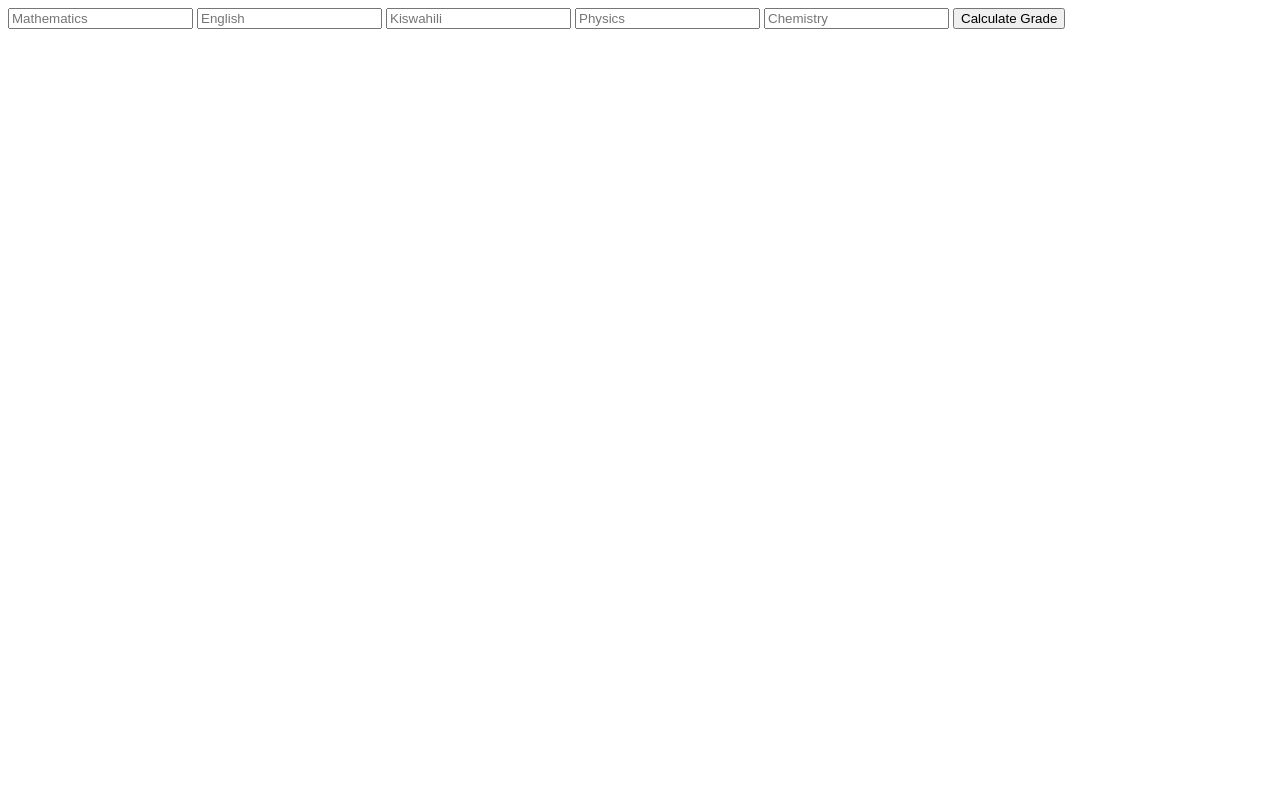
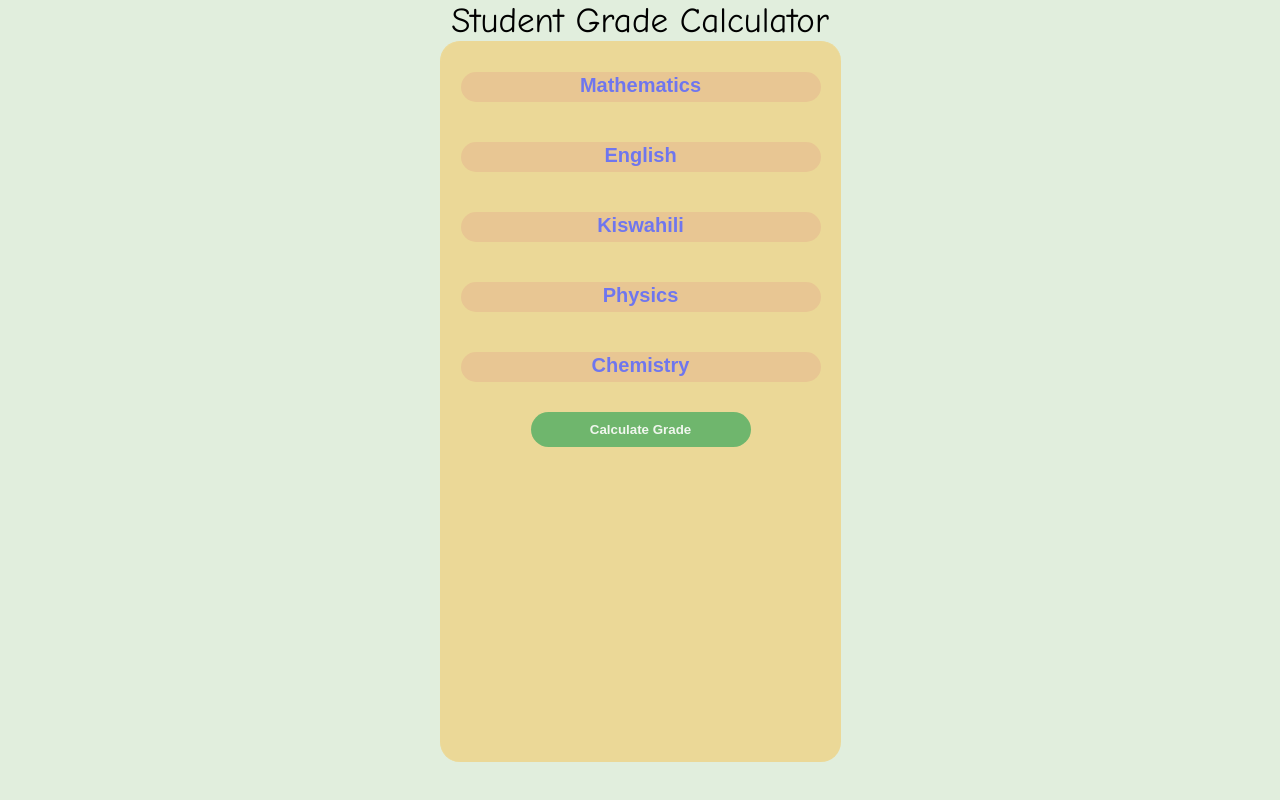
Before and after one commit to cheche-henry/week-1-challenge, a plain HTML site: page grade generator/index.html in a window 1280 px wide. Drawn offline with Linux system fonts and the light colour scheme.

Commit message:
Final draft

```diff
--- a/grade generator/index.html
+++ b/grade generator/index.html
@@ -5,21 +5,31 @@
     <meta http-equiv="X-UA-Compatible" content="IE=edge">
     <meta name="viewport" content="width=device-width, initial-scale=1.0">
     <title>Student Grade Generator</title>
+    <link rel="stylesheet" href="./style.css">
+    <style>
+
+    </style>
 </head>
 <body>
-    <!--input section-->
-    <div class="container">
+<!--input section-->
+<h3>Student Grade Calculator</h3>
+<div class="container">
+    <div class="form">
+        <div class="input">
         <input type="text" id="math" placeholder="Mathematics" required>
         <input type="text" id="eng" placeholder="English" required>
         <input type="text" id="swa" placeholder="Kiswahili" required>
         <input type="text" id="phy" placeholder="Physics" required>
         <input type="text" id="chem" placeholder="Chemistry" required>
         <button onclick="calculate()">Calculate Grade</button>
-    </div>
-    <!--display grades on website-->
+        <!--display grades on website-->
     <p id="result"></p>
     <p id="per"></p>
     <p id="grade"></p>
+    </div>
+</div>
+</div>
+
     <!--link to script.js-->
     <script src="./script.js"></script>
 </body>
--- a/grade generator/script.js
+++ b/grade generator/script.js
@@ -29,7 +29,7 @@ function calculate(){
     //link javascript to paragraphs in index.html
     document.getElementById(`result`).innerHTML=
     `Your total marks are: ${total}`
-    document.getElementById(`per`).innerHTML=`Your percentage is: ${per}`
+    document.getElementById(`per`).innerHTML=`Your percentage is: ${per}%`
     document.getElementById(`grade`).innerHTML=`Your grade is: ${grade} `
 
 }
--- a/grade generator/style.css
+++ b/grade generator/style.css
@@ -0,0 +1,82 @@
+*{
+    margin: 0;
+    padding: 0;
+}
+/* styling container*/
+.container{
+    display: flex;
+    justify-content: center;
+    align-items: center;
+    min-height: 50vh;
+}
+/* input form*/
+.form{
+    height: 90vh;
+    width: 400px;
+    background: #f6c453;
+    opacity: 0.5;
+    border-radius: 20px;
+    box-shadow: black;
+    border-top: 1px solid #f6c453;
+    border-left: 1px solid #f6c453;
+}
+/* styling heading*/
+h3 {
+    text-align: center;
+    position: relative;
+    top: 20%;
+    font-weight: 500;
+    font-size: 35px;
+    color: black;
+    font-family: Comic Sans MS;
+}
+/* input section*/
+.input {
+margin: 10px 0px;
+display: flex;
+flex-direction: column;
+}
+.input input{
+font-weight: bold;
+text-align: center;
+padding-top:10px ;
+padding-bottom: 10px;
+width: 90%;
+margin: 20px;
+height: 10px;
+outline: none;
+border: none;
+border-radius: 20px;
+background-color: #f0a04b ;
+}
+/* button*/
+button {
+background-color: green;
+outline: none;
+border: none;
+border-radius: 30px;
+font-weight: bold;
+padding: 10px 12.5px;
+color: white;
+margin: 10px 90px;
+cursor: pointer;
+}
+button:hover{
+background-color: red;
+}
+/* paragraphsr*/
+p{
+color: blue;
+text-align: center;
+font-weight: bold;
+}
+/* body*/
+body{
+background-color: #e1eedd;
+}
+/* placeholder*/
+::placeholder{
+color: blue;
+font-weight: bold;
+font-size: 20px;
+}
--- a/net salary calculator/style.css
+++ b/net salary calculator/style.css
@@ -0,0 +1,82 @@
+*{
+    margin: 0;
+    padding: 0;
+}
+/* styling container*/
+.container{
+    display: flex;
+    justify-content: center;
+    align-items: center;
+    min-height: 50vh;
+}
+/* input form*/
+.form{
+    height: 50vh;
+    width: 400px;
+    background: #f6c453;
+    opacity: 0.5;
+    border-radius: 20px;
+    box-shadow: black;
+    border-top: 1px solid #f6c453;
+    border-left: 1px solid #f6c453;
+}
+/* styling heading*/
+h3 {
+    text-align: center;
+    position: relative;
+    top: 20%;
+    font-weight: 500;
+    font-size: 35px;
+    color: black;
+    font-family: Comic Sans MS;
+}
+/* input section*/
+.input {
+margin: 10px 0px;
+display: flex;
+flex-direction: column;
+}
+.input input{
+font-weight: bold;
+text-align: center;
+padding-top:10px ;
+padding-bottom: 10px;
+width: 90%;
+margin: 20px;
+height: 10px;
+outline: none;
+border: none;
+border-radius: 20px;
+background-color: #f0a04b ;
+}
+/* button*/
+button {
+background-color: green;
+outline: none;
+border: none;
+border-radius: 30px;
+font-weight: bold;
+padding: 10px 12.5px;
+color: white;
+margin: 10px 90px;
+cursor: pointer;
+}
+button:hover{
+background-color: red;
+}
+/* paragraphsr*/
+p{
+color: blue;
+text-align: center;
+font-weight: bold;
+}
+/* body*/
+body{
+background-color: #e1eedd;
+}
+/* placeholder*/
+::placeholder{
+color: blue;
+font-weight: bold;
+font-size: 20px;
+}
--- a/speed detector/style.css
+++ b/speed detector/style.css
@@ -0,0 +1,82 @@
+*{
+    margin: 0;
+    padding: 0;
+}
+/* styling container*/
+.container{
+    display: flex;
+    justify-content: center;
+    align-items: center;
+    min-height: 50vh;
+}
+/* input form*/
+.form{
+    height: 50vh;
+    width: 400px;
+    background: #f6c453;
+    opacity: 0.5;
+    border-radius: 20px;
+    box-shadow: black;
+    border-top: 1px solid #f6c453;
+    border-left: 1px solid #f6c453;
+}
+/* styling heading*/
+h3 {
+    text-align: center;
+    position: relative;
+    top: 20%;
+    font-weight: 500;
+    font-size: 35px;
+    color: black;
+    font-family: Comic Sans MS;
+}
+/* input section*/
+.input {
+margin: 10px 0px;
+display: flex;
+flex-direction: column;
+}
+.input input{
+font-weight: bold;
+text-align: center;
+padding-top:10px ;
+padding-bottom: 10px;
+width: 90%;
+margin: 20px;
+height: 10px;
+outline: none;
+border: none;
+border-radius: 20px;
+background-color: #f0a04b ;
+}
+/* button*/
+button {
+background-color: green;
+outline: none;
+border: none;
+border-radius: 30px;
+font-weight: bold;
+padding: 10px 12.5px;
+color: white;
+margin: 10px 90px;
+cursor: pointer;
+}
+button:hover{
+background-color: red;
+}
+/* paragraphsr*/
+p{
+color: blue;
+text-align: center;
+font-weight: bold;
+}
+/* body*/
+body{
+background-color: #e1eedd;
+}
+/* placeholder*/
+::placeholder{
+color: blue;
+font-weight: bold;
+font-size: 20px;
+}
```
Also changed, not shown: net salary calculator/index.html (+9 -2 lines), speed detector/index.html (+10 -4 lines), 1 other file.
